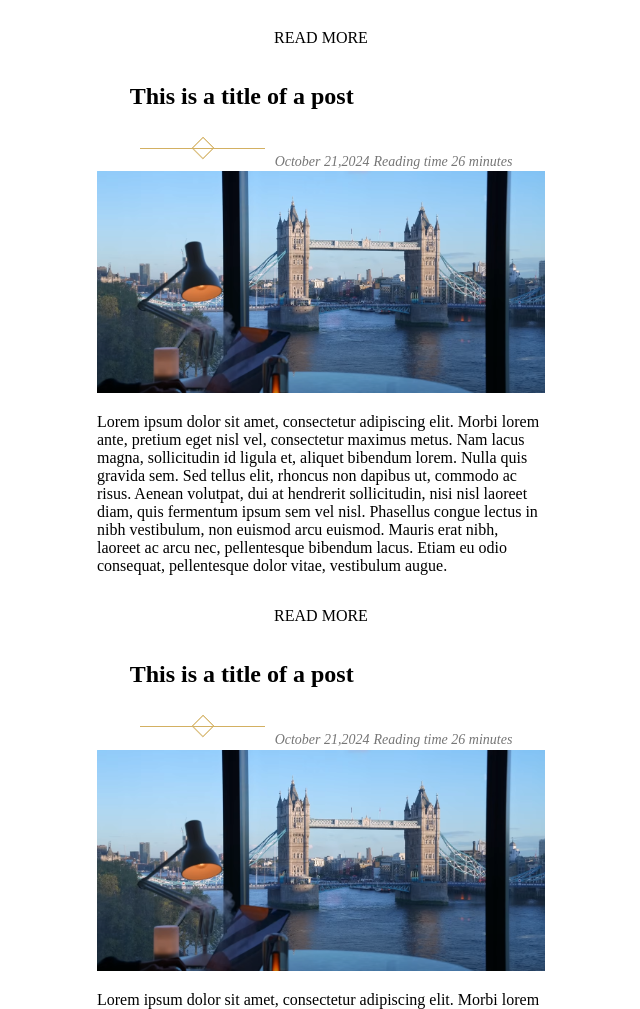
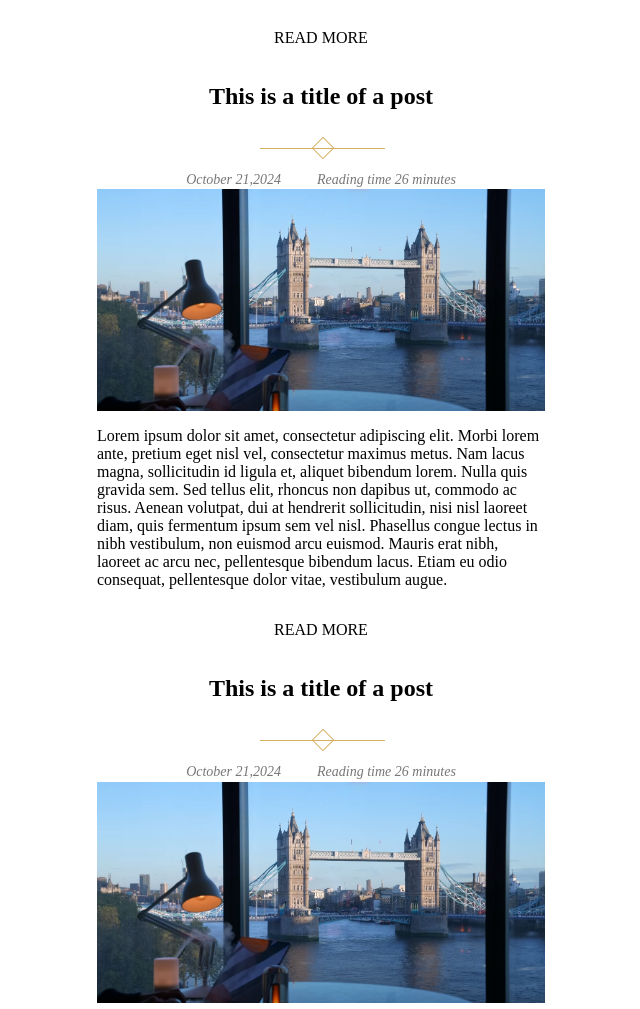
Before and after one commit to HuynhTanDuy/My-blog, a plain HTML site: page index.html in a window 1280 px wide. Shown: the part 803-1812 px from the top of the page, without its empty margins (213-853 px from the left). Drawn offline with Linux system fonts and the light colour scheme.

Commit message:
style other articles

```diff
--- a/index.html
+++ b/index.html
@@ -72,15 +72,19 @@
                     </div>
                 </article>
                 <article>
-                    <div>
+                    <div class="title">
                         <h1>
                             <a href="#">This is a title of a post</a>
                         </h1>
-                        <img src="assets/after-title.png">
-                        <span>October 21,2024</span>
-                        <span>Reading time 26 minutes</span>
+                        <div>
+                            <img src="assets/after-title.png">
+                        </div>
+                        <div>
+                            <span class="post-date">October 21,2024</span>
+                            <span>Reading time 26 minutes</span>
+                        </div>
                     </div>
-                    <div>
+                    <div class="post-content">
                         <img src="assets/Post-image.png">
                         <p>
                             Lorem ipsum dolor sit amet, consectetur adipiscing elit. Morbi lorem ante, pretium eget
@@ -105,15 +109,19 @@
                     </div>
                 </article>
                 <article>
-                    <div>
+                    <div class="title">
                         <h1>
                             <a href="#">This is a title of a post</a>
                         </h1>
-                        <img src="assets/after-title.png">
-                        <span>October 21,2024</span>
-                        <span>Reading time 26 minutes</span>
+                        <div>
+                            <img src="assets/after-title.png">
+                        </div>
+                        <div>
+                            <span class="post-date">October 21,2024</span>
+                            <span>Reading time 26 minutes</span>
+                        </div>
                     </div>
-                    <div>
+                    <div class="post-content">
                         <img src="assets/Post-image.png">
                         <p>
                             Lorem ipsum dolor sit amet, consectetur adipiscing elit. Morbi lorem ante, pretium eget
```
